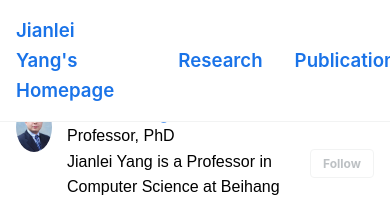
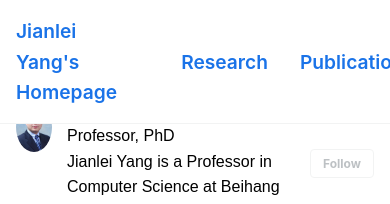
Before and after one commit to dogrush/dogrush.github.io, a Jekyll site: the page built from _pages/about.md, in a window 390 px wide. Shown: the top 204 px of the page. Built offline with Jekyll 4.4.1, drawn with Linux system fonts in a browser that asks for light colours.

Commit message:
modified:   _sass/_custom.scss

```diff
--- a/_sass/_custom.scss
+++ b/_sass/_custom.scss
@@ -1,10 +1,11 @@
 /* =============================================================
-   AcademicPages 完整定制化样式（移动端自适应优化）
-   - Masthead 导航栏响应式
-   - 页面标题 & h1~h6 响应式字体
-   - 正文 & 侧边栏字体响应式
+   AcademicPages 完整定制化样式
+   - Masthead 导航栏定制
+   - Masthead 字体：Inter + Noto Sans SC
+   - 导航栏字体 1.2rem + 半粗体 (600) + 科技蓝
    - 链接默认无下划线，hover 砖红下划线
    - 正文段落两端对齐
+   - 标题 h1~h6 1rem~1.2rem 平滑递减
    ============================================================= */
 
 /* =======================
@@ -19,7 +20,7 @@ p,
   color: #000000 !important;
   font-family: "Noto Sans SC", "PingFang SC", "Microsoft YaHei", "Helvetica Neue", Arial, sans-serif !important;
   line-height: 1.6 !important;
-  font-size: clamp(0.95rem, 1vw + 0.9rem, 1rem) !important;  /* 响应式正文字体 */
+  font-size: 1rem !important;  /* 正文字号 */
 }
 
 /* =======================
@@ -28,7 +29,7 @@ p,
 .post-content p,
 .page__content p,
 .main-content p {
-  text-align: justify !important;
+  text-align: justify !important;  /* 两端对齐 */
 }
 
 /* =======================
@@ -38,26 +39,26 @@ p,
 .page-title {
   color: #1A73E8 !important;
   font-weight: 600 !important;
-  font-size: clamp(1.1rem, 2vw + 0.8rem, 1.2rem) !important;
+  font-size: 1.2rem !important;   /* 页面 title 字号 1.2rem */
   line-height: 1.3 !important;
   margin-top: 1.2rem;
   margin-bottom: 0.6rem;
 }
 
-/* 五级标题 h1~h6 响应式平滑过渡 */
-h1 { color: #1A73E8 !important; font-weight: 600; font-size: clamp(1.2rem, 2vw + 0.8rem, 1.2rem) !important; margin-top:1.1rem; margin-bottom:0.5rem; }
-h2 { color: #1A73E8 !important; font-weight: 600; font-size: clamp(1.15rem, 2vw + 0.7rem, 1.15rem) !important; margin-top:1.05rem; margin-bottom:0.5rem; }
-h3 { color: #1A73E8 !important; font-weight: 600; font-size: clamp(1.1rem, 2vw + 0.6rem, 1.1rem) !important; margin-top:1rem; margin-bottom:0.45rem; }
-h4 { color: #1A73E8 !important; font-weight: 600; font-size: clamp(1.07rem, 2vw + 0.5rem, 1.07rem) !important; margin-top:0.95rem; margin-bottom:0.4rem; }
-h5 { color: #1A73E8 !important; font-weight: 600; font-size: clamp(1.03rem, 2vw + 0.4rem, 1.03rem) !important; margin-top:0.9rem; margin-bottom:0.35rem; }
-h6 { color: #1A73E8 !important; font-weight: 600; font-size: clamp(1rem, 2vw + 0.3rem, 1rem) !important; margin-top:0.85rem; margin-bottom:0.3rem; }
+/* 五级标题 h1~h6，平滑递减 1.2rem → 1rem */
+h1 { color: #1A73E8 !important; font-weight: 600; font-size: 1.2rem !important; margin-top:1.1rem; margin-bottom:0.5rem; }
+h2 { color: #1A73E8 !important; font-weight: 600; font-size: 1.15rem !important; margin-top:1.05rem; margin-bottom:0.5rem; }
+h3 { color: #1A73E8 !important; font-weight: 600; font-size: 1.1rem !important; margin-top:1rem; margin-bottom:0.45rem; }
+h4 { color: #1A73E8 !important; font-weight: 600; font-size: 1.07rem !important; margin-top:0.95rem; margin-bottom:0.4rem; }
+h5 { color: #1A73E8 !important; font-weight: 600; font-size: 1.03rem !important; margin-top:0.9rem; margin-bottom:0.35rem; }
+h6 { color: #1A73E8 !important; font-weight: 600; font-size: 1rem !important; margin-top:0.85rem; margin-bottom:0.3rem; }
 
 /* =======================
    3. 链接样式（正文 / 全局）
    ======================= */
 a {
   color: #1A73E8 !important;
-  text-decoration: none !important;
+  text-decoration: none !important;  /* 默认无下划线 */
   transition: color 0.25s ease !important;
 }
 
@@ -69,12 +70,12 @@ a:focus {
 }
 
 /* =======================
-   4. Sidebar 样式（响应式）
+   4. Sidebar 样式（字号 1rem）
    ======================= */
 .sidebar,
 .sidebar p,
 .sidebar li {
-  font-size: clamp(0.95rem, 1vw + 0.9rem, 1rem) !important;  /* 同正文比例 */
+  font-size: 1rem !important;
   line-height: 1.25;
   color: #000000 !important;
   text-decoration: none;
@@ -84,13 +85,13 @@ a:focus {
 
 .sidebar a {
   color: #1A73E8 !important;
-  text-decoration: none !important;
+  text-decoration: none !important;  /* 默认无下划线 */
   transition: color 0.25s ease;
 }
 
 .sidebar a:hover {
   color: #A31F34 !important;
-  text-decoration: underline !important;
+  text-decoration: underline !important;  /* hover 下显示下划线 */
   background-color: transparent;
 }
 
@@ -110,22 +111,22 @@ a:focus {
 }
 
 /* =======================
-   6. Masthead 导航栏定制（响应式）
+   6. Masthead 导航栏定制（桌面 & 移动端）
    ======================= */
 .masthead a,
 .masthead .masthead__menu a,
 .masthead .masthead__menu-item a {
   font-family: "Inter", "Noto Sans SC", "PingFang SC", "Microsoft YaHei", sans-serif !important;
-  font-size: clamp(1rem, 1.5vw + 0.8rem, 1.2rem) !important;  /* 响应式导航栏字体 */
-  font-weight: 600 !important;
-  color: #1A73E8 !important;
-  text-decoration: none !important;
+  font-size: 1.2rem !important;     /* 导航栏字号 1.2rem */
+  font-weight: 600 !important;      /* 半粗体 */
+  color: #1A73E8 !important;        /* 科技蓝 */
+  text-decoration: none !important; /* 默认无下划线 */
 }
 
 .masthead a:hover,
 .masthead .masthead__menu a:hover,
 .masthead .masthead__menu-item a:hover {
-  color: #A31F34 !important;
+  color: #A31F34 !important;        /* hover 砖红 */
   text-decoration: underline !important;
   background-color: transparent !important;
 }
```
